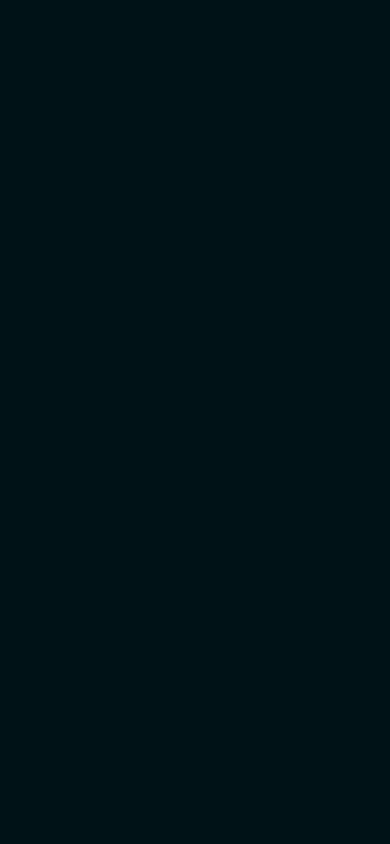
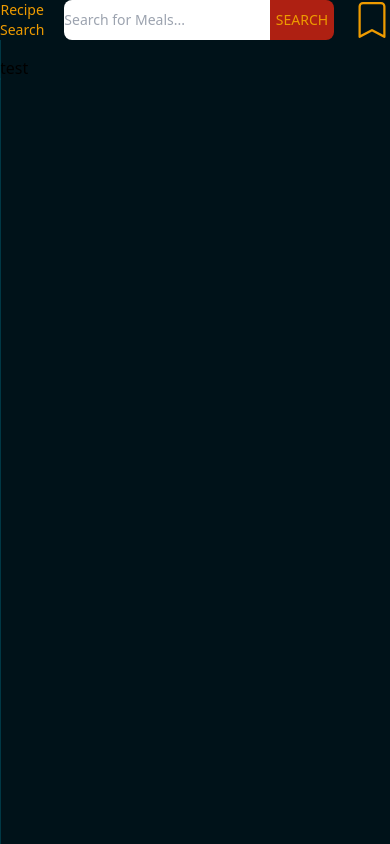
Before and after one commit to hefest42/tailwind-project, a React (Create React App) app: page / in a window 390 px wide. Built offline with nearby package versions, Linux system fonts and the light colour scheme.

Commit message:
mobile search working

```diff
--- a/src/App.js
+++ b/src/App.js
@@ -12,6 +12,7 @@ function App() {
     const [heroRecipe, setHeroRecipe] = useState({});
     const [recipes, setRecipes] = useState([]);
     const [isRecipeListLoading, setIsRecipeListLoading] = useState(false);
+    const [displaySideMenu, setDisplaySideMenu] = useState(false);
 
     useEffect(() => {
         if (search === "") return;
@@ -55,10 +56,17 @@ function App() {
     return (
         <>
             <div className="md:hidden w-full h-screen bg-background-black">
-                {/* <div className="md:hidden w-full h-screen bg-background-black flex flex-col justify-start items-center">
-                    <MobileSearchBar />
-                    <MobileContainer recipes={recipes} />
-                </div> */}
+                <div className="md:hidden w-full h-screen bg-background-black flex flex-col justify-start items-center">
+                    <MobileSearchBar setSearch={setSearch} setDisplaySideMenu={setDisplaySideMenu} />
+                    <MobileContainer
+                        recipes={recipes}
+                        setHeroID={setHeroID}
+                        heroRecipe={heroRecipe}
+                        isRecipeListLoading={isRecipeListLoading}
+                        displaySideMenu={displaySideMenu}
+                        setDisplaySideMenu={setDisplaySideMenu}
+                    />
+                </div>
             </div>
 
             <div className="hidden w-full h-screen bg-background-black md:flex flex-col justify-center items-center">
--- a/src/components/Desktop/Recipe-List/RecipeList.js
+++ b/src/components/Desktop/Recipe-List/RecipeList.js
@@ -5,9 +5,7 @@ import RecipeListItemSkeleton from "./RecipeListItemSkeleton";
 
 const RecipeList = ({ recipes, setHeroID, isRecipeListLoading }) => {
     return (
-        <div
-            className={`hidden md:block bg-lightest-blue w-[35%] lg:w-[30%] h-full text-sm md:text-base overflow-y-scroll`}
-        >
+        <div className={`hidden md:block w-[35%] lg:w-[30%] h-full text-sm md:text-base overflow-y-scroll`}>
             {isRecipeListLoading ? (
                 <RecipeListItemSkeleton />
             ) : (
--- a/src/components/Mobile/MobileContainer.js
+++ b/src/components/Mobile/MobileContainer.js
@@ -6,9 +6,14 @@ import MobileSideMenu from "./MobileSideMenu";
 import MobileHeroRecipe from "./MobileHeroRecipe";
 import HeroRecipeSkeleton from "../Desktop/Hero/HeroRecipeSkeleton";
 
-const MobileContainer = ({ recipes }) => {
-    const [displaySideMenu, setDisplaySideMenu] = useState(false);
-
+const MobileContainer = ({
+    recipes,
+    setHeroID,
+    heroRecipe,
+    isRecipeListLoading,
+    displaySideMenu,
+    setDisplaySideMenu,
+}) => {
     const handlers = useSwipeable({
         onSwipedRight: () => setDisplaySideMenu(true),
         onSwipedLeft: () => setDisplaySideMenu(false),
@@ -19,8 +24,13 @@ const MobileContainer = ({ recipes }) => {
 
     return (
         <div {...handlers} className="relative h-full bg-background-black w-full py-4">
-            <MobileSideMenu displaySideMenu={displaySideMenu} recipes={recipes} />
-            <MobileHeroRecipe />
+            <MobileSideMenu
+                displaySideMenu={displaySideMenu}
+                recipes={recipes}
+                setHeroID={setHeroID}
+                isRecipeListLoading={isRecipeListLoading}
+            />
+            {Object.keys(heroRecipe).length === 0 ? <div>test</div> : <MobileHeroRecipe heroRecipe={heroRecipe} />}
             {/* <HeroRecipeSkeleton /> */}
         </div>
     );
--- a/src/components/Mobile/MobileHeroRecipe.js
+++ b/src/components/Mobile/MobileHeroRecipe.js
@@ -21,14 +21,14 @@ const testRecipe = {
     title: "Best Pizza Dough Ever",
 };
 
-const MobileHeroRecipe = () => {
+const MobileHeroRecipe = ({ heroRecipe }) => {
     return (
         <div className="md:hidden w-full h-full text-dark-yellow">
             <div className="w-full h-40 xs:h-64 rounded-xl">
-                <img className="w-full h-full object-cover rounded-xl" src={testRecipe.image_url} alt="" />
+                <img className="w-full h-full object-cover rounded-xl" src={heroRecipe.image_url} alt="" />
             </div>
 
-            <h1 className="w-full flex justify-center text-3xl">{testRecipe.title}</h1>
+            <h1 className="w-full flex justify-center text-3xl">{heroRecipe.title}</h1>
 
             <div className="w-full flex justify-center my-4">
                 <BsBookmark className="w-8 h-8" />
@@ -36,7 +36,7 @@ const MobileHeroRecipe = () => {
 
             <div className="w-full flex justify-center items-center mb-4 text-xs xs:text-base">
                 <ul className="w-full bg-skeleton-dark mb-4 list-none columns-3 p-4 rounded-xl">
-                    {testRecipe.ingredients.map((ing, i) => (
+                    {heroRecipe.ingredients.map((ing, i) => (
                         <li key={i} className="mb-2 p-1">
                             {ing}
                         </li>
--- a/src/components/Mobile/MobileSearchBar.js
+++ b/src/components/Mobile/MobileSearchBar.js
@@ -1,8 +1,18 @@
-import React from "react";
+import React, { useState } from "react";
 
 import { BsBookmark } from "react-icons/bs";
 
-const MobileSearchBar = () => {
+const MobileSearchBar = ({ setSearch, setDisplaySideMenu }) => {
+    const [searchTerm, setSearchTerm] = useState("");
+
+    const formSubmitHandler = (e) => {
+        e.preventDefault();
+
+        setSearch(searchTerm);
+        setDisplaySideMenu(true);
+        setSearchTerm("");
+    };
+
     return (
         <div className="w-full h-10 text-dark-yellow text-sm flex flex-row justify-between items-center">
             <div className="h-full flex flex-col justify-start items-center">
@@ -10,11 +20,17 @@ const MobileSearchBar = () => {
                 <div>Search</div>
             </div>
 
-            <div className="h-full flex flex-1 px-5">
-                <input type="text" placeholder="Search for Meals..." className="outline-none flex-1 rounded-l-lg" />
+            <form onSubmit={formSubmitHandler} className="h-full flex flex-1 px-5">
+                <input
+                    type="text"
+                    placeholder="Search for Meals..."
+                    onChange={(e) => setSearchTerm(e.target.value)}
+                    value={searchTerm}
+                    className="outline-none flex-1 rounded-l-lg"
+                />
 
                 <button className=" w-16 h-full bg-bright-red rounded-r-lg">SEARCH</button>
-            </div>
+            </form>
 
             <div className="relative h-full">
                 <div className="h-full flex justify-end items-center cursor-pointer">
--- a/src/components/Mobile/MobileSideMenu.js
+++ b/src/components/Mobile/MobileSideMenu.js
@@ -4,7 +4,7 @@ import { useSwipeable } from "react-swipeable";
 import RecipeListMobile from "./RecipeListMobile";
 import BookmarksMobile from "./BookmarksMobile";
 
-const MobileSideMenu = ({ displaySideMenu, recipes }) => {
+const MobileSideMenu = ({ displaySideMenu, recipes, setHeroID, isRecipeListLoading }) => {
     const [displaySearchResults, setDisplaySearchResults] = useState(true);
     const [displayBookmarks, setDisplayBookmarks] = useState(false);
 
@@ -49,8 +49,13 @@ const MobileSideMenu = ({ displaySideMenu, recipes }) => {
                     Bookmarks
                 </button>
             </div>
-            <div className="relative w-full h-full bg-dark-red">
-                <RecipeListMobile displaySearchResults={displaySearchResults} recipes={recipes} />
+            <div className="relative w-full h-full">
+                <RecipeListMobile
+                    displaySearchResults={displaySearchResults}
+                    recipes={recipes}
+                    setHeroID={setHeroID}
+                    isRecipeListLoading={isRecipeListLoading}
+                />
                 <BookmarksMobile displayBookmarks={displayBookmarks} />
             </div>
         </div>
--- a/src/components/Mobile/RecipeListMobile.js
+++ b/src/components/Mobile/RecipeListMobile.js
@@ -1,17 +1,20 @@
 import React from "react";
 
 import RecipeListItem from "../Desktop/Recipe-List/RecipeListItem";
+import RecipeListItemSkeleton from "../Desktop/Recipe-List/RecipeListItemSkeleton";
 
-const RecipeListMobile = ({ displaySearchResults, recipes }) => {
+const RecipeListMobile = ({ displaySearchResults, recipes, setHeroID, isRecipeListLoading }) => {
     return (
         <div
-            className={`absolute top-0 left-0 w-full h-full mt-0 transition-transform bg-medium-champagne ${
+            className={`absolute top-0 left-0 w-full h-full mt-0 transition-transform ${
                 displaySearchResults ? "" : "-translate-x-[100%]"
             }`}
         >
-            {recipes.map((recipe, i) => (
-                <RecipeListItem key={i} image={recipe.image_url} title={recipe.title} publisher={recipe.publisher} />
-            ))}
+            {isRecipeListLoading ? (
+                <RecipeListItemSkeleton />
+            ) : (
+                recipes.map((recipe, i) => <RecipeListItem key={i} recipe={recipe} setHeroID={setHeroID} />)
+            )}
         </div>
     );
 };
```
